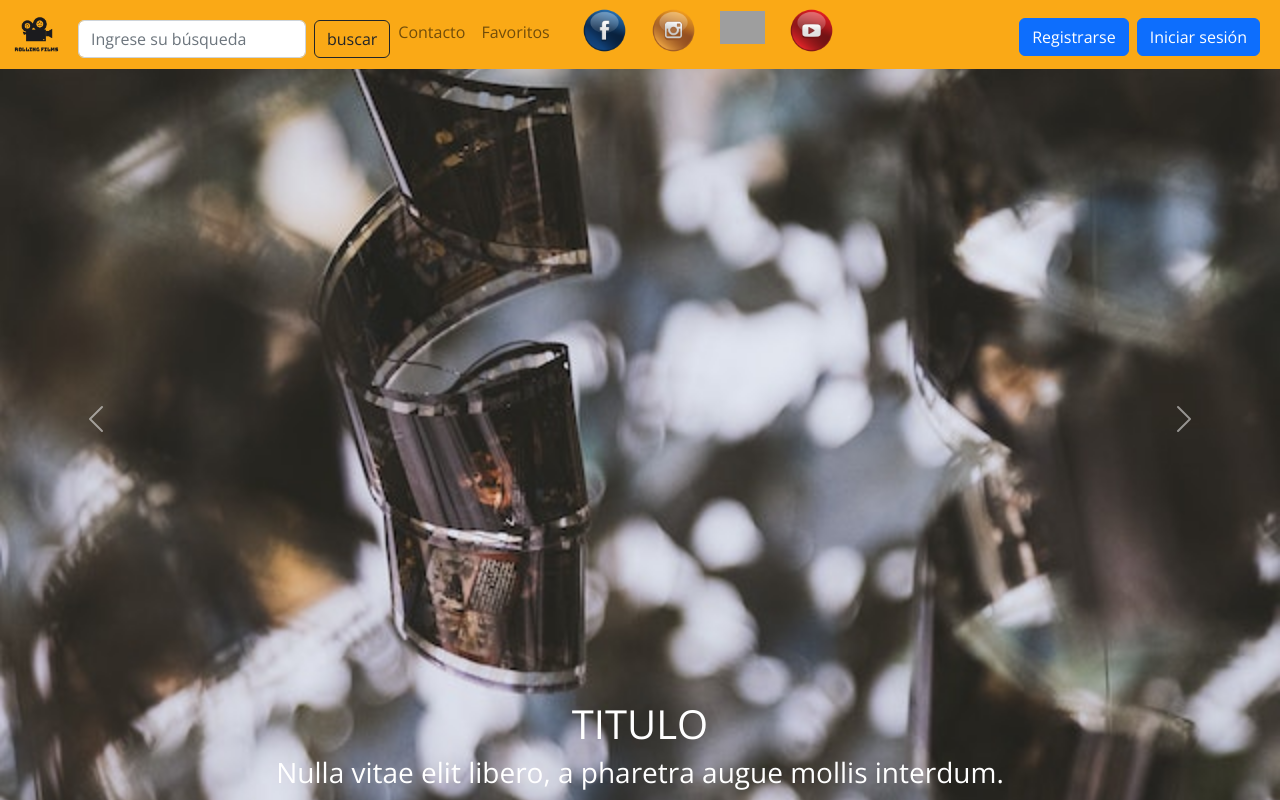
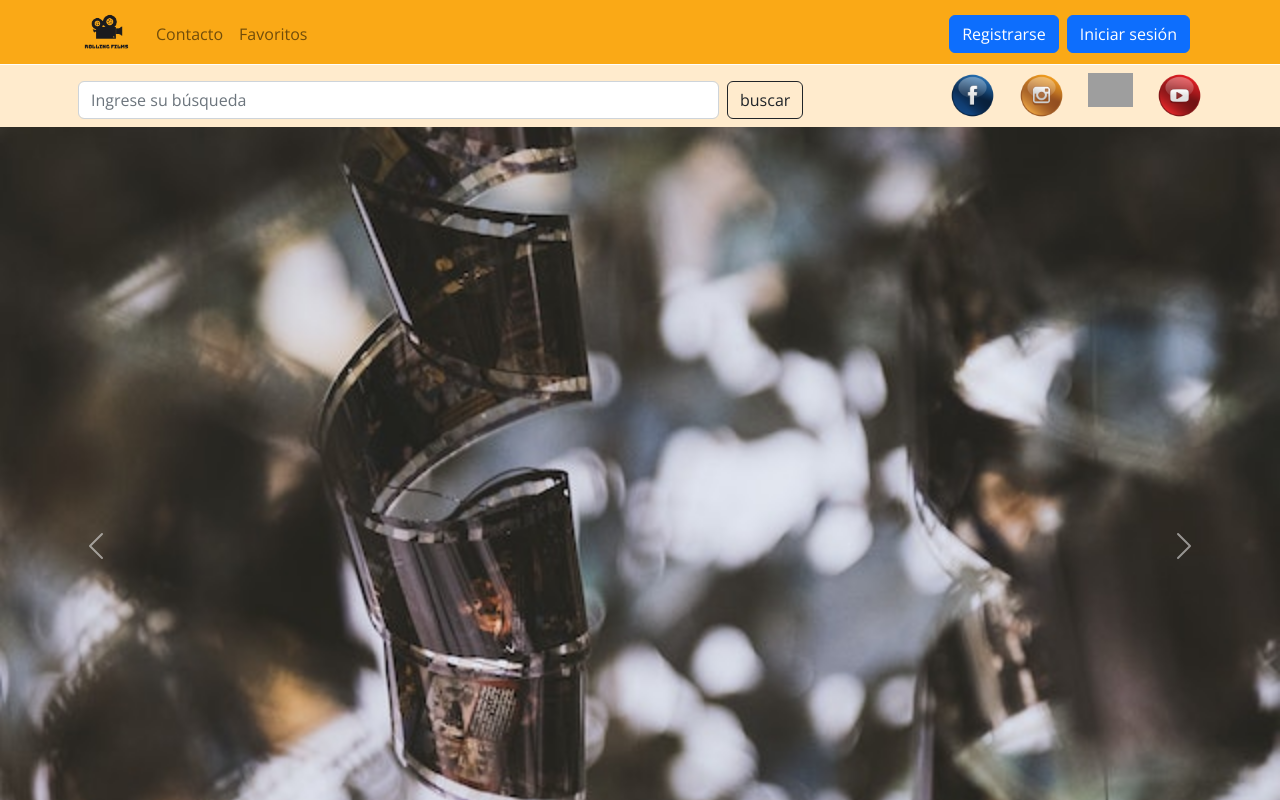
Before and after one commit to admanser/React_Proyecto_3, a React (Create React App) app: page / in a window 1280 px wide. Shown: the top 800 px of the page. Built offline with nearby package versions, Linux system fonts and the light colour scheme; no server answers; grey boxes are pictures that could not be loaded.

Commit message:
modificando y agregando otro navbar

```diff
--- a/src/components/Navbar.jsx
+++ b/src/components/Navbar.jsx
@@ -21,62 +21,15 @@ const Navbar1 = () => {
   return (
   <>
     <Navbar id="nav" expand="lg" style={{ backgroundColor: "#FAA916" }} className="fixed-top col-12">
-      <Container fluid className="col-12 col-md-12">
+      <Container className="col-12 col-md-12">
         <NavLink className="me-3" to="/">
           <img src="/img/icons/logo.png" alt="logo.png" width={50} />
         </NavLink>
-        <Form className="d-flex h-25 pt-2">
-          <Form.Control type="search" placeholder="Ingrese su búsqueda" className="me-2" aria-label="Search"/>
-          <Button variant="outline-dark">buscar</Button>
-        </Form>
         <Navbar.Toggle aria-controls="navbarScroll" />
         <Navbar.Collapse id="navbarScroll">
           <Nav className="me-auto my-2 my-lg-0">
             <NavLink className="nav-link mt-1" to="/Contact">Contacto</NavLink>
             <NavLink className="nav-link mt-1 me-4" to="/Favorites">Favoritos</NavLink>
-
-            <div className="row">
-              <h3 className="col">
-                {" "}
-                <a href="https://facebook.com">
-                  <img
-                    src="/img/icons/facebook.png"
-                    alt="Icono Facebook"
-                    width={45}
-                  />
-                </a>
-              </h3>
-              <h3 className="col">
-                {" "}
-                <a href="https://instagram.com">
-                  <img
-                    src="/img/icons/instagram.png"
-                    alt="Icono Instagram"
-                    width={45}
-                  />
-                </a>
-              </h3>
-              <h3 className="col">
-                {" "}
-                <a href="https://twitter.com">
-                  <img
-                    src="/img/icons/twitter.png"
-                    alt="Icono Twitter"
-                    width={45}
-                  />
-                </a>
-              </h3>
-              <h3 className="col">
-                {" "}
-                <a href="https://youtube.com">
-                  <img
-                    src="/img/icons/youtube.png"
-                    alt="Icono Youtube"
-                    width={45}
-                  />
-                </a>
-              </h3>
-            </div>
           </Nav>
           <Button className="mt-1 me-2" onClick={handleShowSignUp}>Registrarse</Button>
           <Button className="mt-1 me-2" onClick={handleShowLogin}>Iniciar sesión</Button>
--- /dev/null
+++ b/src/components/Navbar2.jsx
@@ -0,0 +1,49 @@
+import React from 'react'
+import { Navbar, Container, Nav, Form, Button } from "react-bootstrap";
+import { NavLink } from "react-router-dom";
+
+const Navbar2 = () => {
+  return (
+    <div id="nav" expand="lg" className="navv">
+    <Container  className="col-12-d-none col-md-block d-flex p-2">
+      <Form className="d-flex h-25 pt-2 col-8 pe-4">
+        <Form.Control type="search" placeholder="Ingrese su búsqueda" className="me-2" aria-label="Search"/>
+        <Button variant="outline-dark">buscar</Button>
+      </Form>
+      <div/>
+          <div className="row ms-auto">
+              <a className="col" href="https://facebook.com">
+                <img
+                  src="/img/icons/facebook.png"
+                  alt="Icono Facebook"
+                  width={45}
+                />
+              </a>
+              <a className="col" href="https://instagram.com">
+                <img
+                  src="/img/icons/instagram.png"
+                  alt="Icono Instagram"
+                  width={45}
+                />
+              </a>
+              <a className="col" href="https://twitter.com">
+                <img
+                  src="/img/icons/twitter.png"
+                  alt="Icono Twitter"
+                  width={45}
+                />
+              </a>
+              <a className="col" href="https://youtube.com">
+                <img
+                  src="/img/icons/youtube.png"
+                  alt="Icono Youtube"
+                  width={45}
+                />
+              </a>
+          </div>
+    </Container>
+  </div>
+  )
+}
+
+export default Navbar2
--- a/src/css/globals.css
+++ b/src/css/globals.css
@@ -25,3 +25,8 @@ body {
     display: block;
   }
 }
+
+.navv {
+  margin-top: 65px;
+  background-color: blanchedalmond;
+}
--- a/src/pages/Main.jsx
+++ b/src/pages/Main.jsx
@@ -8,12 +8,15 @@ import Footer from "../components/Footer";
 import RecupPass from "./RecupPass";
 import Contact from "./Contact";
 import Favorites from "./Favorites";
+import Navbar2 from "../components/Navbar2";
+
 
 const Main = () => {
   return (
     <>
       <Container fluid className="px-0 mt-0 d-flex flex-column min-vh-100">
         <Navbar />
+        <Navbar2/>
         <Routes>
           <Route path="/" element={<Landing />} />
           <Route path="/recupPass" element={<RecupPass />} />
```
